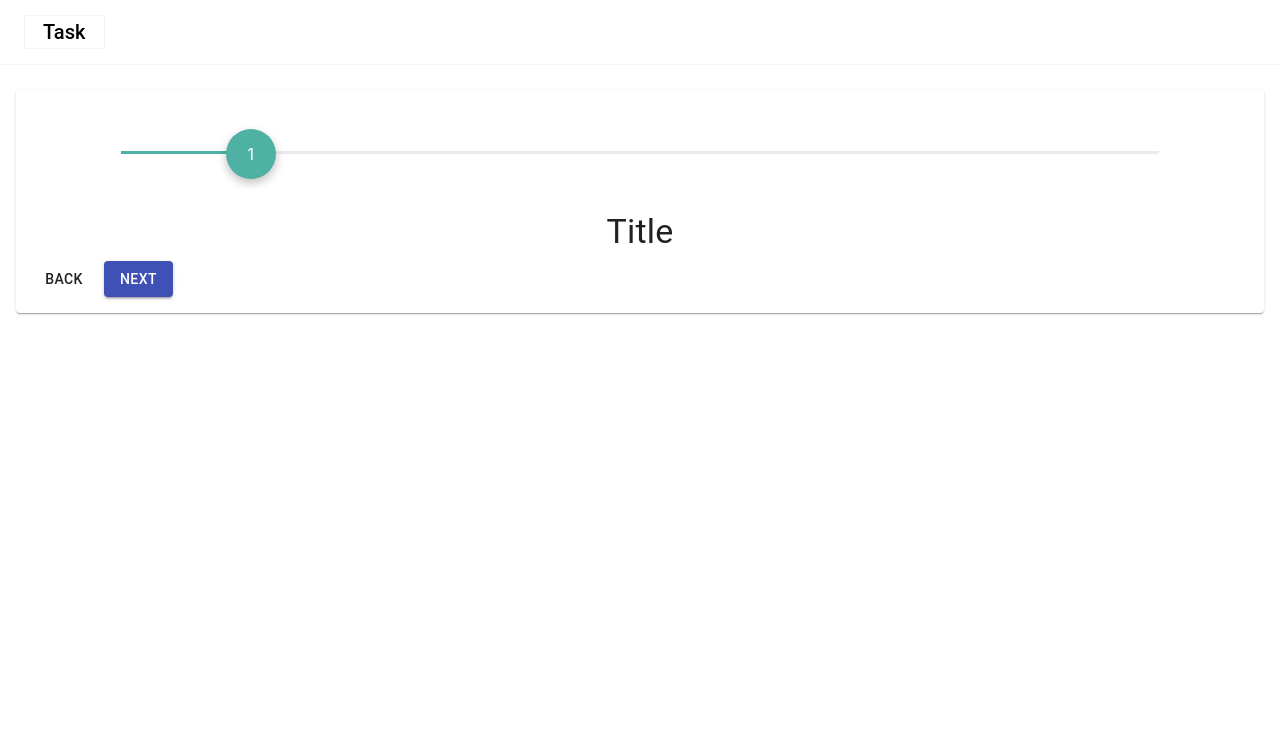
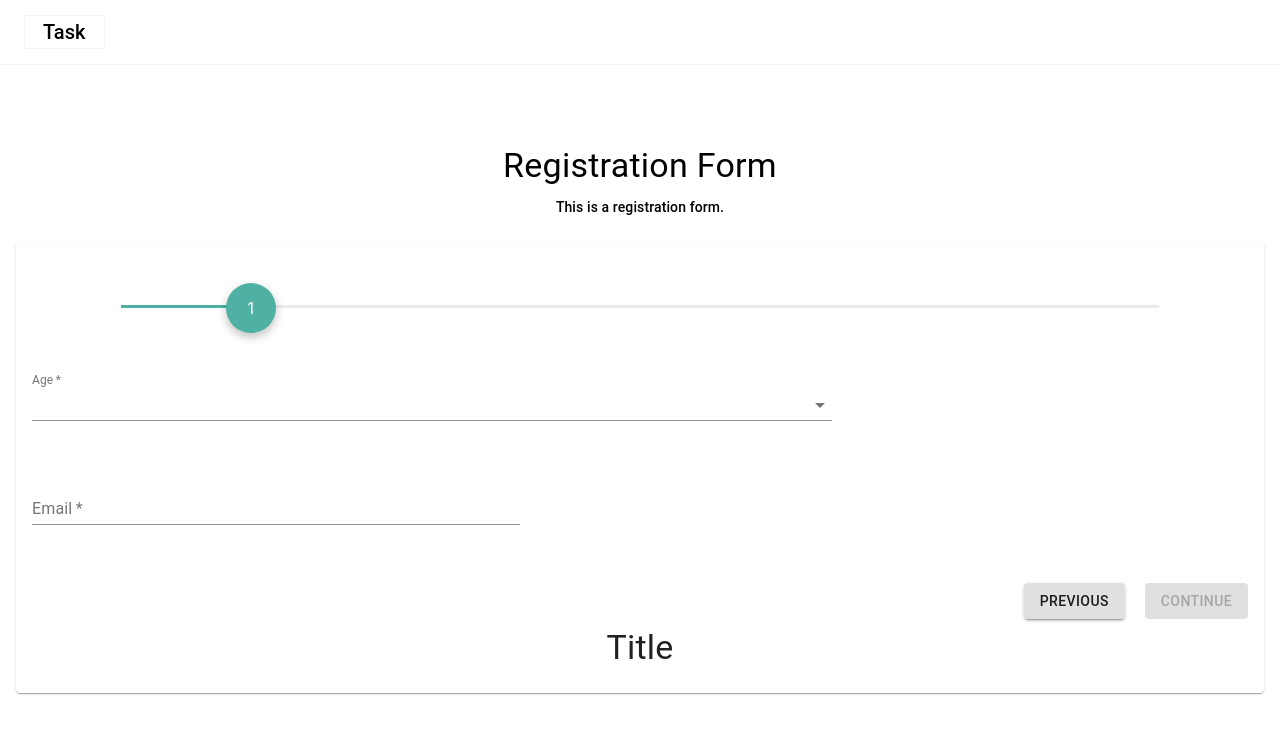
Before and after one commit to dragos-vlasie/frontend-task, a React (Create React App) app: page / in a window 1280 px wide. Shown: the top 734 px of the page. Built offline with nearby package versions, Linux system fonts and the light colour scheme.

Commit message:
Created the Form steps components and added validation to them

```diff
--- a/package.json
+++ b/package.json
@@ -9,6 +9,7 @@
     "@testing-library/user-event": "^7.2.1",
     "react": "^16.13.1",
     "react-dom": "^16.13.1",
+    "react-input-mask": "^2.0.4",
     "react-scripts": "3.4.3"
   },
   "scripts": {
--- a/src/App.js
+++ b/src/App.js
@@ -45,6 +45,12 @@ export default function App() {
           </Typography>
         </Toolbar>
         <main className={classes.layout}>
+          <Typography variant="h4" align="center" style={{ marginTop: 80 }}>
+            Registration Form
+          </Typography>
+          <Typography variant="subtitle2" align="center" style={{ marginTop: 10, marginBottom: 10 }}>
+            This is a registration form.
+          </Typography>
           <Paper className={classes.paper}>
             <StepForm />
           </Paper>
--- /dev/null
+++ b/src/Components/FirstStep.jsx
@@ -0,0 +1,59 @@
+import React, { Fragment } from "react";
+import Grid from "@material-ui/core/Grid";
+import FormControl from "@material-ui/core/FormControl";
+import Select from "@material-ui/core/Select";
+import InputLabel from "@material-ui/core/InputLabel";
+import MenuItem from "@material-ui/core/MenuItem";
+import Button from "@material-ui/core/Button";
+import { TextField } from "@material-ui/core";
+import ReactInputMask from "react-input-mask";
+
+// Destructure props
+const FirstStep = ({ handleNext, handleChange, values: { phone, country }, filedError, isError }) => {
+  // Check if all values are not empty
+  const isEmpty = country.length > 0 && phone.length > 0;
+
+  return (
+    <Fragment>
+      <Grid style={{ justifyContent: "center" }} container spacing={4} noValidate>
+        <Grid item xs={8} sm={8}>
+          <FormControl fullWidth required margin="normal">
+            <InputLabel htmlFor="country">Country</InputLabel>
+            <Select value={country} onChange={handleChange("country")}>
+              <MenuItem value={"Romania"}>Romania</MenuItem>
+              <MenuItem value={"India"}>India</MenuItem>
+            </Select>
+          </FormControl>
+        </Grid>
+        <Grid item sm={8}>
+          <ReactInputMask
+            mask="9-9999-9999"
+            // value={}
+            maskChar="-"
+            label="Number"
+            name="phone"
+            placeholder="i.e: 0-0000-0000"
+            defaultValue={phone}
+            margin="normal"
+            onChange={handleChange("phone")}
+          >
+            {() => (
+              <TextField
+                error={filedError.phone !== ""}
+                fullWidth
+                helperText={filedError.phone !== "" ? `${filedError.phone}` : ""}
+              />
+            )}
+          </ReactInputMask>
+        </Grid>
+      </Grid>
+      <div style={{ display: "flex", marginTop: 50, justifyContent: "flex-end" }}>
+        <Button variant="contained" disabled={!isEmpty || isError} color="primary" onClick={handleNext}>
+          Continue
+        </Button>
+      </div>
+    </Fragment>
+  );
+};
+
+export default FirstStep;
--- /dev/null
+++ b/src/Components/SecondStep.jsx
@@ -0,0 +1,64 @@
+import React, { Fragment } from "react";
+import Grid from "@material-ui/core/Grid";
+import TextField from "@material-ui/core/TextField";
+import Button from "@material-ui/core/Button";
+import { FormControl, InputLabel, MenuItem, Select } from "@material-ui/core";
+
+const isEmail = RegExp(/^[A-Z0-9._%+-]+@[A-Z0-9.-]+\.[A-Z]{2,}$/i);
+const ageList = (start, end) => {
+  let arr = [];
+  for (let index = start; index <= end; index++) {
+    arr.push(index);
+  }
+  return arr;
+};
+
+// Destructure props
+const SecondStep = ({ handleNext, handleBack, handleChange, values: { age = 0, email }, filedError, isError }) => {
+  // Check if all values are not empty
+  const isEmpty = age > 0 && email.length > 0 && isEmail.test(email);
+  console.log("SecondStep -> isEmpty", isEmpty);
+  return (
+    <Fragment>
+      <Grid container spacing={4} noValidate>
+        <Grid item xs={8} sm={8}>
+          <FormControl fullWidth required margin="normal">
+            <InputLabel htmlFor="age">Age</InputLabel>
+            <Select style={{ minWidth: "40px" }} value={age} onChange={handleChange("age")}>
+              {ageList(18, 60).map((age) => (
+                <MenuItem key={age} value={age}>
+                  {age}
+                </MenuItem>
+              ))}
+            </Select>
+          </FormControl>
+        </Grid>
+        <Grid item xs={5}>
+          <TextField
+            fullWidth
+            label="Email"
+            name="email"
+            placeholder="Your email address"
+            type="email"
+            defaultValue={email}
+            onChange={handleChange("email")}
+            margin="normal"
+            error={filedError.email !== ""}
+            helperText={filedError.email !== "" ? `${filedError.email}` : ""}
+            required
+          />
+        </Grid>
+      </Grid>
+      <div style={{ display: "flex", marginTop: 50, justifyContent: "flex-end" }}>
+        <Button variant="contained" color="default" onClick={handleBack} style={{ marginRight: 20 }}>
+          Previous
+        </Button>
+        <Button variant="contained" disabled={!isEmpty || isError} color="primary" onClick={handleNext}>
+          Continue
+        </Button>
+      </div>
+    </Fragment>
+  );
+};
+
+export default SecondStep;
--- a/src/Components/StepForm.jsx
+++ b/src/Components/StepForm.jsx
@@ -1,4 +1,4 @@
-import React from "react";
+import React, { useState } from "react";
 import PropTypes from "prop-types";
 import { makeStyles, withStyles } from "@material-ui/core/styles";
 import clsx from "clsx";
@@ -8,6 +8,8 @@ import StepLabel from "@material-ui/core/StepLabel";
 import StepConnector from "@material-ui/core/StepConnector";
 import Button from "@material-ui/core/Button";
 import Typography from "@material-ui/core/Typography";
+import FirstStep from "./FirstStep";
+import SecondStep from "./SecondStep";
 
 const ColorlibConnector = withStyles({
   alternativeLabel: {
@@ -154,9 +156,28 @@ function getStepContent(step, steps) {
   }
 }
 
-export default function CustomizedSteppers() {
+const emailRegex = RegExp(/^[^@]+@[^@]+\.[^@]+$/);
+const phoneRegex = RegExp(/^\d{9}$/);
+
+export default function StepForm() {
   const classes = useStyles();
-  const [activeStep, setActiveStep] = React.useState(1);
+  const [activeStep, setActiveStep] = useState(1);
+  const [fields, setFields] = useState({
+    firstName: "",
+    lastName: "",
+    email: "",
+    country: "",
+    ageValue: "",
+    phone: "",
+  });
+
+  // Copy fields as they all have the same name
+  const [filedError, setFieldError] = useState({
+    ...fields,
+  });
+
+  const [isError, setIsError] = useState(false);
+
   const steps = getSteps();
 
   const handleNext = () => {
@@ -171,7 +192,83 @@ export default function CustomizedSteppers() {
     setActiveStep(1);
   };
 
+  // Handle fields change
+  const handleChange = (input) => ({ target: { value } }) => {
+    // Set values to the fields
+    setFields({
+      ...fields,
+      [input]: value,
+    });
+
+    // Handle errors
+    const formErrors = { ...filedError };
+    const lengthValidate = value.length > 0 && value.length < 3;
+
+    switch (input) {
+      case "firstName":
+        formErrors.firstName = lengthValidate ? "Minimum 3 characaters required" : "";
+        break;
+      case "lastName":
+        formErrors.lastName = lengthValidate ? "Minimum 3 characaters required" : "";
+        break;
+      case "email":
+        formErrors.email = emailRegex.test(value) ? "" : "Invalid email address";
+        break;
+      case "phone":
+        formErrors.phone = phoneRegex.test(parseInt(value.split("-").join("")))
+          ? ""
+          : "Please enter a valid phone number. i.e: x-xxxx-xxxxx";
+        break;
+      default:
+        break;
+      // set error hook
+    }
+    Object.values(formErrors).forEach((error) => (error.length > 0 ? setIsError(true) : setIsError(false)));
+    // set errors hook
+    setFieldError({
+      ...formErrors,
+    });
+  };
+
+  const handleSteps = (step) => {
+    step = 2;
+    switch (step) {
+      case 1:
         return (
+          <FirstStep
+            handleNext={handleNext}
+            handleChange={handleChange}
+            values={fields}
+            isError={isError}
+            filedError={filedError}
+          />
+        );
+      case 2:
+        return (
+          <SecondStep
+            handleNext={handleNext}
+            handleBack={handleBack}
+            handleChange={handleChange}
+            values={fields}
+            isError={isError}
+            filedError={filedError}
+          />
+        );
+      default:
+        break;
+    }
+  };
+
+  return (
+    <>
+      {activeStep === steps.length ? (
+        <div>
+          <Typography className={classes.instructions}>All steps completed - you&apos;re finished</Typography>
+          <Button onClick={handleReset} className={classes.button}>
+            Reset
+          </Button>
+        </div>
+      ) : (
         <div className={classes.root}>
           <Stepper alternativeLabel activeStep={activeStep} connector={<ColorlibConnector />}>
             {steps.map((label, index) => (
@@ -180,30 +277,16 @@ export default function CustomizedSteppers() {
               </Step>
             ))}
           </Stepper>
+          {handleSteps(activeStep)}
           <div>
-        {activeStep === steps.length ? (
-          <div>
-            <Typography className={classes.instructions}>All steps completed - you&apos;re finished</Typography>
-            <Button onClick={handleReset} className={classes.button}>
-              Reset
-            </Button>
-          </div>
-        ) : (
             <div>
               <Typography variant="h4" className={classes.instructions}>
                 {getStepContent(activeStep, steps)}
               </Typography>
-            <div>
-              <Button disabled={activeStep === 0} onClick={handleBack} className={classes.button}>
-                Back
-              </Button>
-              <Button variant="contained" color="primary" onClick={handleNext} className={classes.button}>
-                {activeStep === steps.length - 1 ? "Finish" : "Next"}
-              </Button>
+            </div>
           </div>
         </div>
       )}
-      </div>
-    </div>
+    </>
   );
 }
```
Also changed, not shown: src/Components/LastStep.jsx (added), 1 other file (tests, documents, lock files or other folders). Lines whose indentation alone changed are shown as unchanged.
